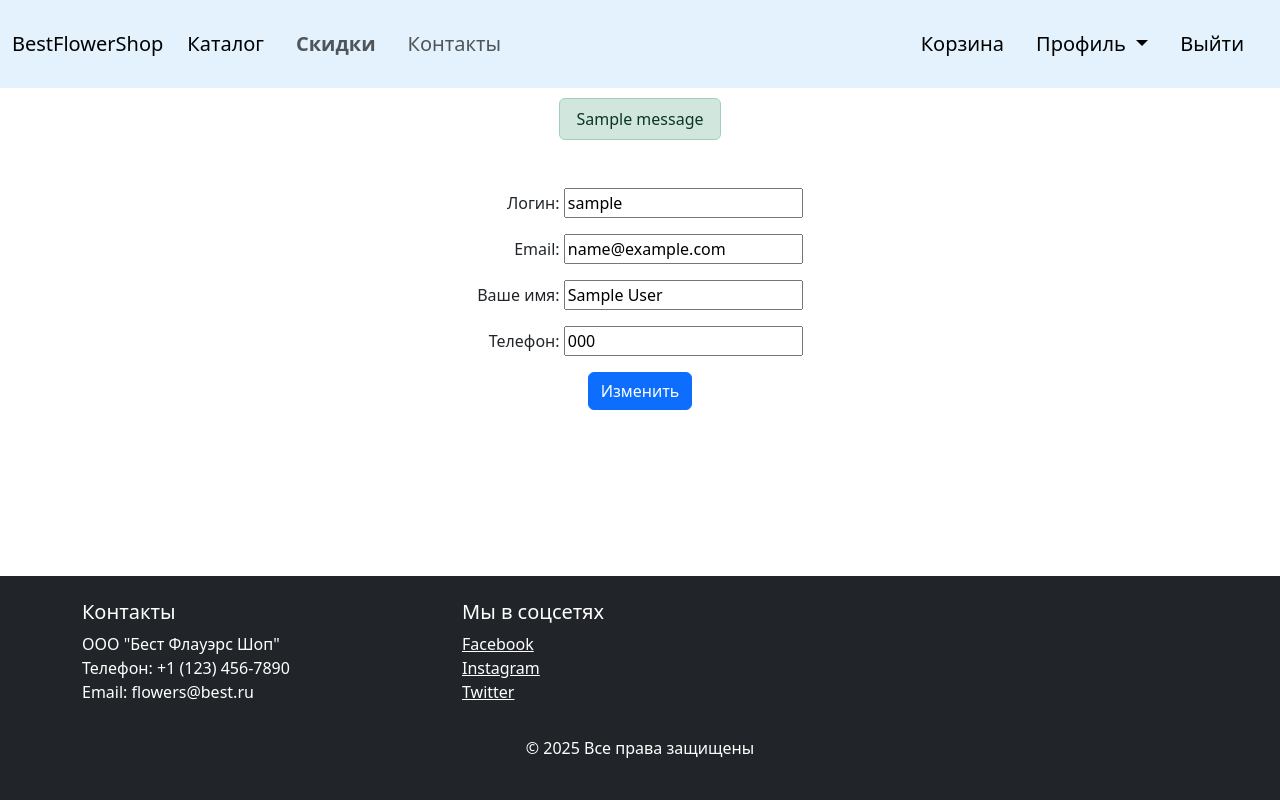
After one commit to MBukharov/FlowerShop, a Django app: page /account/ in a window 1280 px wide. The commit adds this page. Run offline with Django 4.2, Linux system fonts and the light colour scheme; a user stored in the database is signed in; tables that the repository leaves empty hold one stand-in row (values such as "Sample post"); one stand-in notice (Sample message) is shown.

Commit message:
change account data

```diff
--- a/FlowerShopWeb/catalog/templates/catalog/header.html
+++ b/FlowerShopWeb/catalog/templates/catalog/header.html
@@ -18,7 +18,22 @@
         <ul class="navbar-nav me-auto mb-2 mb-lg-0">
           {% if request.user.is_authenticated %}
             <li class="navbar-brand"><a class="nav-link" href="{% url 'cart_detail' %}">Корзина</a></li>
-            <li class="navbar-brand"><a class="nav-link" href="#">Профиль</a></li>
+            <li class="navbar-brand">
+              <div class="collapse navbar-collapse" id="navbarNavDarkDropdown">
+                <ul class="navbar-nav">
+                  <li class="nav-item dropdown">
+                    <a class="nav-link dropdown-toggle" href="#" id="navbarDarkDropdownMenuLink" role="button" data-bs-toggle="dropdown" aria-expanded="false">
+                      Профиль
+                    </a>
+                    <ul class="dropdown-menu" aria-labelledby="navbarDarkDropdownMenuLink">
+                      <li><a class="dropdown-item" href="#">Мои заказы</a></li>
+                      <li><a class="dropdown-item" href="{% url 'account' %}">Настройки профиля</a></li>
+<!--                      <li><a class="dropdown-item" href="#">Что-то еще здесь</a></li>-->
+                    </ul>
+                  </li>
+                </ul>
+              </div>
+            </li>
             <li class="navbar-brand"><a class="nav-link" href="{% url 'logout' %}">Выйти</a></li>
           {% else %}
             <li class="navbar-brand"><a class="nav-link" href="{% url 'register' %}">Регистрация</a></li>
--- a/FlowerShopWeb/catalog/templates/catalog/layout.html
+++ b/FlowerShopWeb/catalog/templates/catalog/layout.html
@@ -14,6 +14,8 @@
     <section style="flex:1">
         {% block content %}
 
+
+
         {% endblock %}
     </section>
 
--- a/FlowerShopWeb/users/forms.py
+++ b/FlowerShopWeb/users/forms.py
@@ -33,3 +33,17 @@ class CustomUserRegisterForm(UserCreationForm):
 class CustomUserLoginForm(AuthenticationForm):
     username = forms.CharField(label='Username')
     password = forms.CharField(widget=forms.PasswordInput)
+
+class UserChangeForm(forms.ModelForm):
+
+    username = forms.CharField(label='Логин', widget=forms.TextInput(attrs={'class': 'form-input'}))
+    email = forms.EmailField(label='Email', widget=forms.EmailInput(attrs={'class': 'form-input'}))
+    name = forms.CharField(label='Ваше имя', widget=forms.TextInput(attrs={'class': 'form-input'}))
+    phone = forms.CharField(label='Телефон', widget=forms.TextInput(attrs={'class': 'form-input'}))
+
+    class Meta:
+        model = CustomUser
+        fields = ['username', 'email', 'name', 'phone']
+        widgets = {
+            'password': forms.PasswordInput(),  # Если вы хотите также изменить пароль
+        }
--- /dev/null
+++ b/FlowerShopWeb/users/templates/users/account.html
@@ -0,0 +1,40 @@
+{% extends 'catalog/layout.html' %}
+{% load static %}
+
+{% block content %}
+
+<div style="margin-top: 10px; display: flex; justify-content: center">
+    {% if messages %}
+            <ul class="list-group">
+                {% for message in messages %}
+                    <li class="list-group-item
+                               {% if message.tags == 'error' %}
+                                   list-group-item-danger
+                               {% elif message.tags == 'success' %}
+                                   list-group-item-success
+                               {% elif message.tags == 'warning' %}
+                                   list-group-item-warning
+                               {% elif message.tags == 'info' %}
+                                   list-group-item-info
+                               {% endif %}">
+                        {{ message }}
+                    </li>
+                {% endfor %}
+            </ul>
+    {% endif %}
+</div>
+
+    <div class="container mt-5" style="margin-top: 100px; margin-bottom: 100px; display: flex; justify-content: center; text-align:right">
+
+        <form method="post">
+            {% csrf_token %}
+            {{ form.as_p }}
+            <div style="text-align:center">
+                <button type="submit" class="btn btn-primary">Изменить</button>
+            </div>
+        </form>
+    </div>
+
+
+
+{% endblock %}
--- a/FlowerShopWeb/users/urls.py
+++ b/FlowerShopWeb/users/urls.py
@@ -7,4 +7,5 @@ urlpatterns = [
     path('login/', views.login_view, name='login'),
     path('logout/', views.logout_view, name='logout'),
     path('home/', views.home, name='home'),
+    path('account/', views.account_data, name='account'),
 ]
--- a/FlowerShopWeb/users/views.py
+++ b/FlowerShopWeb/users/views.py
@@ -3,6 +3,9 @@ from django.contrib.auth import login, authenticate
 from django.contrib import messages
 from .forms import CustomUserRegisterForm, CustomUserLoginForm
 from django.contrib.auth import logout
+from django.contrib import messages
+from .forms import UserChangeForm
+from django.contrib.auth.decorators import login_required
 
 def register(request):
     if request.method == 'POST':
@@ -33,3 +36,17 @@ def home(request):
 def logout_view(request):
     logout(request)
     return redirect('catalog')
+
+
+@login_required
+def account_data(request):
+    if request.method == 'POST':
+        form = UserChangeForm(request.POST, instance=request.user)
+        if form.is_valid():
+            form.save()
+            messages.success(request, 'Ваши данные были успешно обновлены!')
+            return redirect('account')  # Перенаправление на ту же страницу
+    else:
+        form = UserChangeForm(instance=request.user)
+
+    return render(request, 'users/account.html', {'form': form})
```
